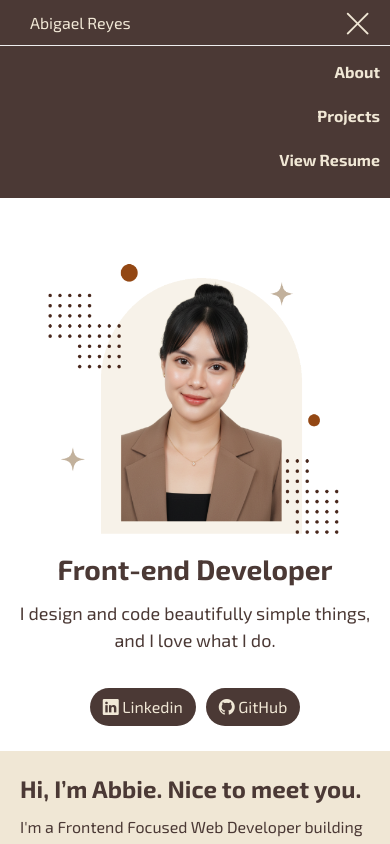
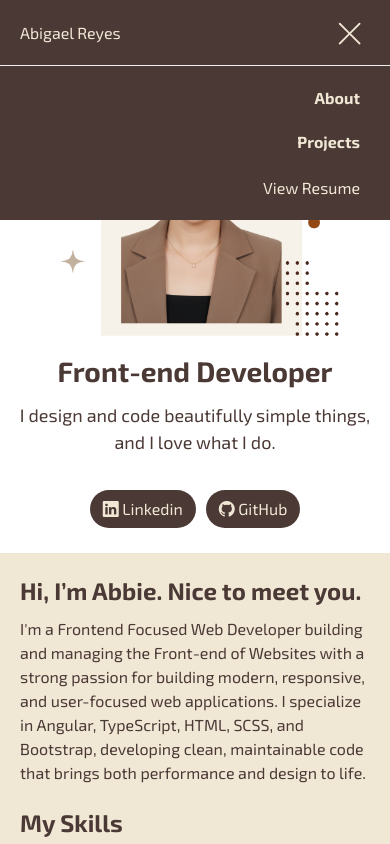
Before and after one commit to abigaelreyes924-ux/my-angular-project, an Angular app: page /profile in a window 390 px wide. Both pictures are taken after a click on the button 357 px from the left and 22 px from the top of the page. Shown: the top 844 px of the page. Built offline with nearby package versions, Linux system fonts and the light colour scheme.

Commit message:
[modify] added correct budgets and routing

```diff
--- a/angular.json
+++ b/angular.json
@@ -44,16 +44,20 @@
               "budgets": [
                 {
                   "type": "initial",
-                  "maximumWarning": "500kB",
-                  "maximumError": "1MB"
+                  "maximumWarning": "800kb", // Warn if initial bundle exceeds 800 KB
+                  "maximumError": "1mb" // Fail only if initial bundle > 1 MB
                 },
                 {
                   "type": "anyComponentStyle",
-                  "maximumWarning": "4kB",
-                  "maximumError": "8kB"
+                  "maximumWarning": "12kb", // Warn if any component style exceeds 12 KB
+                  "maximumError": "15kb" // Fail only if > 15 KB
                 }
               ],
-              "outputHashing": "all"
+              "outputHashing": "all",
+              "optimization": true,
+              "sourceMap": false,
+              "namedChunks": false,
+              "extractLicenses": true
             },
             "dev": {
               "fileReplacements": [
--- a/src/app/profile/profile.component.html
+++ b/src/app/profile/profile.component.html
@@ -10,7 +10,7 @@
       <ul>
         <li *ngFor="let right of rightNav">
           <button *ngIf="right.type == 'button'" type="button" class="btn btn-secondary view-resume-btn"
-            routerLink="right.url">
+            (click)="handleAction(right.action)">
             <i class="bi bi-book-fill"></i>
             {{right.name}}
           </button>
@@ -74,6 +74,7 @@
 
 <div class="mobile-profile-container">
   <div class="profile-header row align-items-center justify-content-between">
+    <div class="header-nav">
       <!-- Left navigation -->
       <div class="header-left-nav col-6">
         <ul>
@@ -98,7 +99,14 @@
     <div class="mobile-menu" [class.open]="isMenuOpen">
       <div class="right-nav-container">
         <div *ngFor="let right of rightNav" class="right-nav-menu">
-        {{ right.name }}
+          <button *ngIf="right.type == 'button'" type="button" class="btn btn-secondary view-resume-btn"
+            (click)="handleAction(right.action)">
+            {{right.name}}
+          </button>
+          <a *ngIf="right.type == 'text'" (click)="scrollToSection(right.section)">
+            {{right.name}}
+          </a>
+        </div>
       </div>
     </div>
   </div>
@@ -150,7 +158,7 @@
         <i [ngClass]="ico.icon"></i>
       </button>
     </div>
-    <div class="footer-description mb-2"> {{ footerDescription }} </div>
+    <div class="footer-description"> {{ footerDescription }} </div>
     <div class="footer-lower"> {{ footerLower }} </div>
   </div>
 </div>
--- a/src/app/profile/profile.component.scss
+++ b/src/app/profile/profile.component.scss
@@ -289,7 +289,14 @@ button {
             position: fixed;
             flex-wrap: wrap;
             overflow: hidden;
+        }
+
+        .header-nav {
+            display: flex;
+            align-items: center;
+            justify-content: space-between;
             border-bottom: 1px solid #eee;
+            padding: 10px 20px;
         }
 
         .header-left-nav {
@@ -303,7 +310,6 @@ button {
             display: flex;
             gap: 1rem;
             justify-content: flex-start;
-            padding-left: 30px;
         }
 
         .header-left-nav a {
@@ -342,7 +348,7 @@ button {
         .mobile-menu.open {
             display: block;
             animation: slideDown 0.3s ease;
-            padding-top: 50px;
+            padding: 10px 20px;
         }
 
         .mobile-menu ul {
@@ -359,10 +365,12 @@ button {
         .mobile-menu a,
         .mobile-menu button {
             font-size: 1rem;
-            color: #333;
+            color: #f0e7d5;
             text-decoration: none;
             background: none;
             border: none;
+            margin: 0;
+            padding: 0;
         }
 
         @keyframes slideDown {
--- a/src/app/profile/profile.component.ts
+++ b/src/app/profile/profile.component.ts
@@ -1,11 +1,10 @@
 import { CommonModule } from '@angular/common';
 import { Component, ElementRef, HostListener, OnInit, ViewChild } from '@angular/core';
 import { ReactiveFormsModule } from '@angular/forms';
-import { RouterLink } from '@angular/router';
 
 @Component({
   selector: 'app-profile',
-  imports: [CommonModule, ReactiveFormsModule, RouterLink],
+  imports: [CommonModule, ReactiveFormsModule],
   templateUrl: './profile.component.html',
   styleUrl: './profile.component.scss'
 })
@@ -37,7 +36,8 @@ export class ProfileComponent implements OnInit {
       name: "View Resume",
       url: "/resume",
       type: "button",
-      section: "resume"
+      section: "resume",
+      action: "view-resume",
     }
   ];
 
@@ -192,4 +192,16 @@ export class ProfileComponent implements OnInit {
     this.isMenuOpen = !this.isMenuOpen;
   }
 
+  handleAction(action?: string) {
+    if (action === 'view-resume') {
+      this.viewResume();
+    }
+  }
+
+  viewResume() {
+    console.log('viewResume');
+    const googleDriveLink = 'https://drive.google.com/drive/u/1/folders/1hIMNygmZ8ZzKJzdEvUPiuDmK8kD-y0EE';
+    window.open(googleDriveLink, '_blank');
+  }
+
 }
--- a/src/index.html
+++ b/src/index.html
@@ -3,6 +3,7 @@
 <head>
   <meta charset="utf-8">
   <title>MyAngularProject</title>
+  <!-- <base href="/my-angular-project/"> //for deployment  -->
   <base href="/">
   <meta name="viewport" content="width=device-width, initial-scale=1">
   <link rel="icon" type="image/x-icon" href="favicon.ico">
```
Lines whose indentation alone changed are shown as unchanged.
